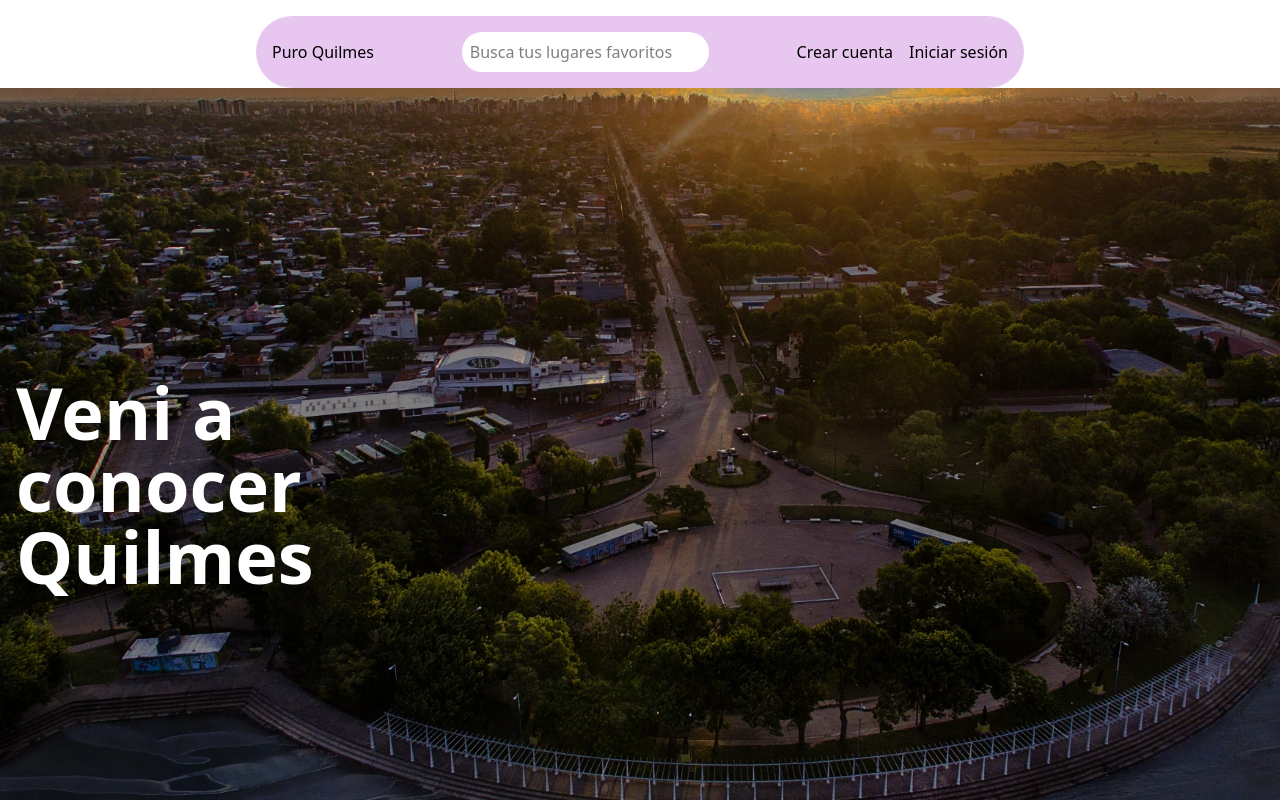
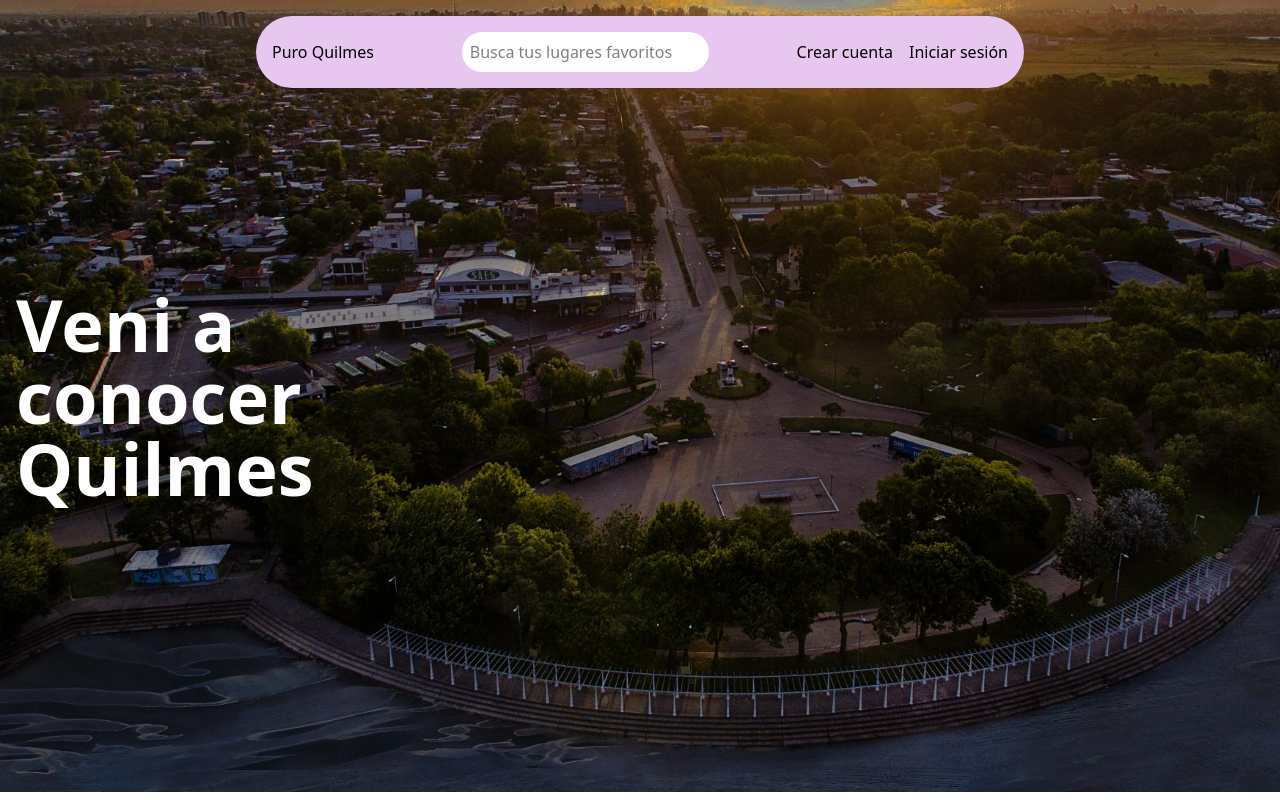
Before and after one commit to alejoevilches/pq, a Next.js app: page / in a window 1280 px wide. Shown: the top 800 px of the page. Built offline with nearby package versions, Linux system fonts and the light colour scheme; no server answers.

Commit message:
start trips suite

```diff
--- a/src/app/api/places/delete/route.ts
+++ b/src/app/api/places/delete/route.ts
@@ -4,7 +4,6 @@ import { deletePlace } from "./service";
 export async function POST(req: Request){
   try{
     const body=await req.json();
-    console.log(body)
     const result=await deletePlace(body);
     return NextResponse.json(result, {status: 200})
   } catch(e){
--- a/src/components/layout/Navbar.tsx
+++ b/src/components/layout/Navbar.tsx
@@ -13,8 +13,8 @@ export default async function Navbar(){
     nombre  = payload.nombre;
   }
   return(
-    <nav className="flex flex-row bg-puroquilmes-200 items-center justify-between p-4 w-3xl mx-auto mt-4 rounded-full gap-4">
-      <p>Puro Quilmes</p>
+    <nav className="absolute left-1/2 -translate-x-1/2 flex flex-row bg-puroquilmes-200 items-center justify-between p-4 w-3xl mt-4 rounded-full gap-4">
+      <a href='/'>Puro Quilmes</a>
       <form>
         <input
           type="text"
```
Also changed, not shown: 1 other file (tests, documents, lock files or other folders).
